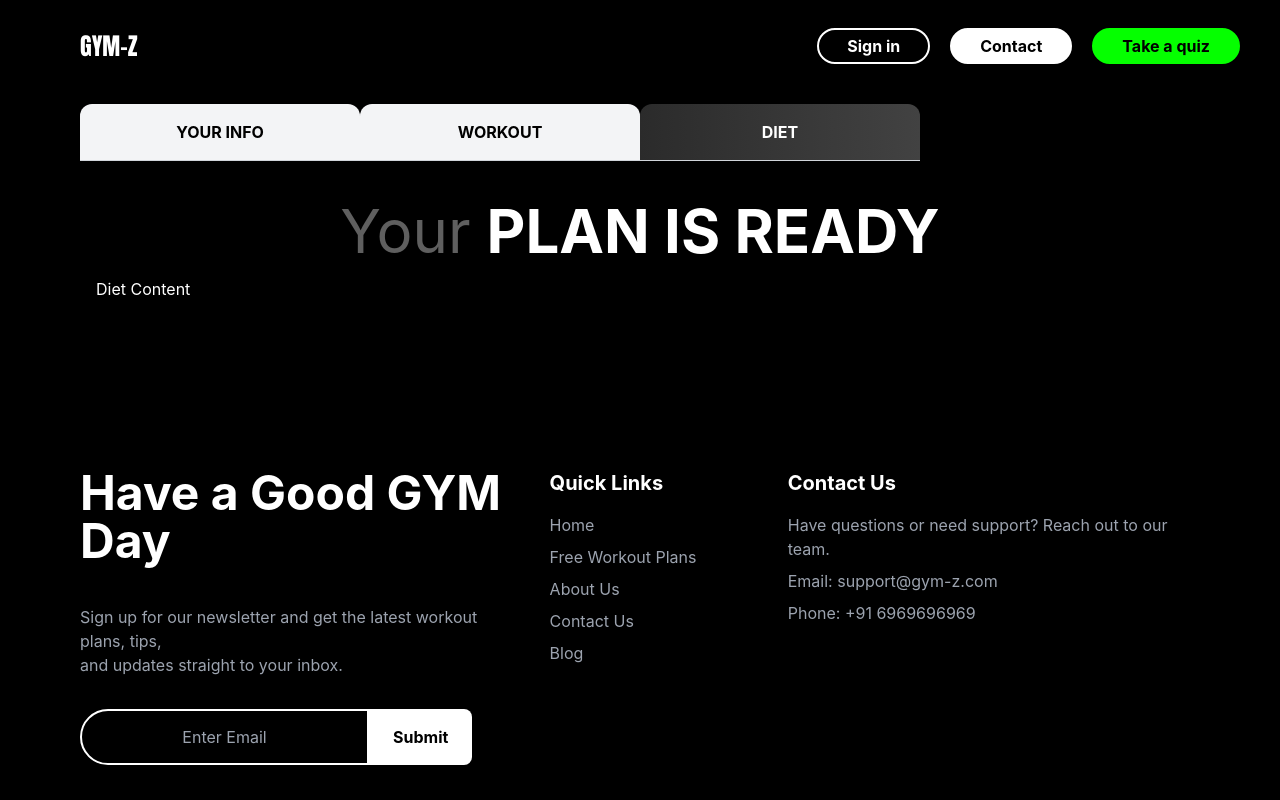
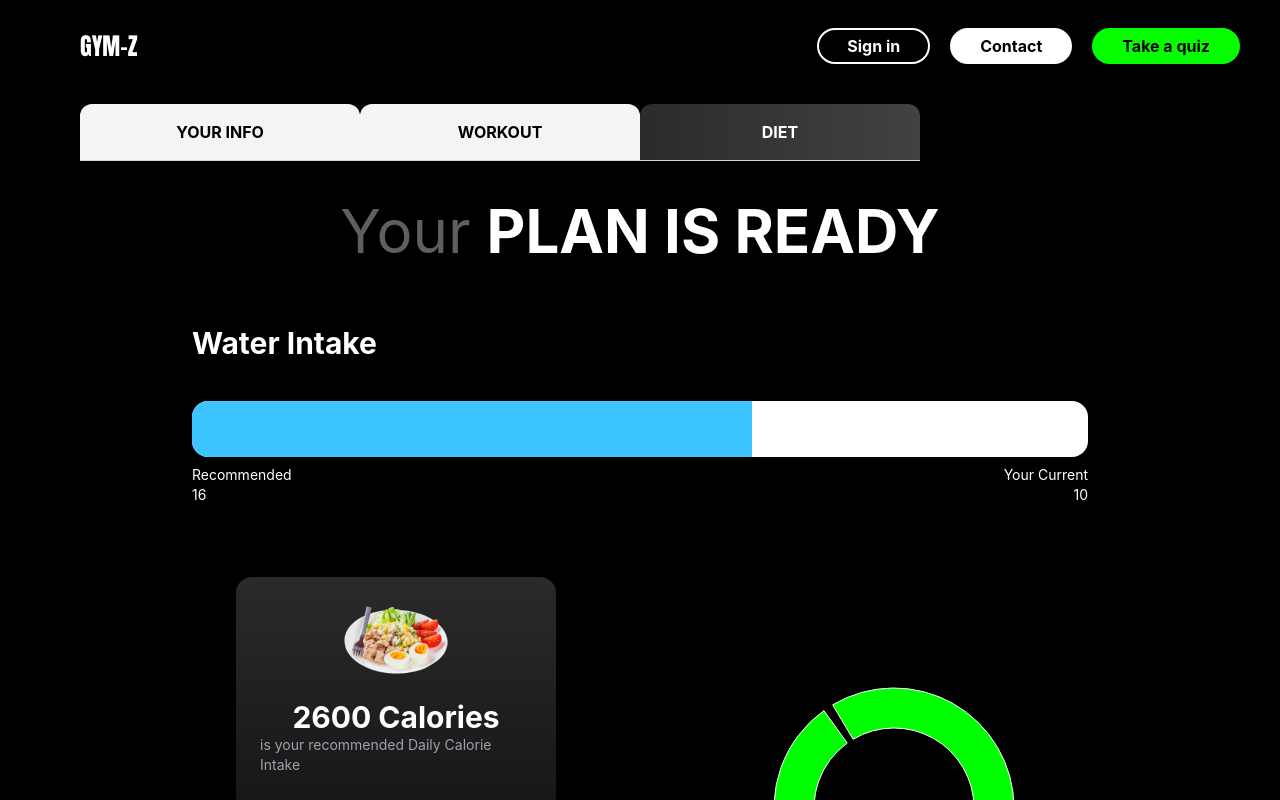
Before and after one commit to GnananSai/Gym-z, a Next.js app: page /result in a window 1280 px wide. Both pictures are taken after a click on the element "DIET". Shown: the top 800 px of the page. Built offline with nearby package versions, Linux system fonts and the light colour scheme.

Commit message:
Diet page Done.

```diff
--- a/package.json
+++ b/package.json
@@ -18,7 +18,8 @@
     "next-auth": "^4.24.7",
     "react": "^18",
     "react-dom": "^18",
-    "react-icons": "^5.3.0"
+    "react-icons": "^5.3.0",
+    "recharts": "^2.12.7"
   },
   "devDependencies": {
     "autoprefixer": "^10.4.20",
--- /dev/null
+++ b/src/components/Diet.jsx
@@ -0,0 +1,17 @@
+import React from 'react';
+import WaterIntakeBar from './waterIntakeLoadBar'; // Ensure this component is imported
+import CalorieGoal from './calorieGoal';
+import NutritionTable from './DietTable'
+
+const Diet = () => {
+  return (
+    <div className='flex flex-col w-full mt-4 gap-8'>
+      {/* Row 1 */}
+      <WaterIntakeBar currentIntake={10} recommendedIntake={16} /> {/* Add props accordingly */}
+      <CalorieGoal/>
+      <NutritionTable/>
+    </div>
+  );
+};
+
+export default Diet;
--- /dev/null
+++ b/src/components/DietTable.jsx
@@ -0,0 +1,48 @@
+import React from 'react';
+
+const NutritionTable = () => {
+  const foods = [
+    { name: 'Fish', grams: 150, protein: 20, carbs: 40, fat: 10 },
+    { name: 'Chicken Breast', grams: 100, protein: 25, carbs: 45, fat: 10 },
+    { name: 'Soyabean', grams: 150, protein: 10, carbs: 30, fat: 15 },
+    { name: 'Beef', grams: 150, protein: 20, carbs: 40, fat: 10 },
+    { name: 'Whey', grams: 150, protein: 25, carbs: 40, fat: 13 },
+    { name: 'Eggs', grams: 150, protein: 31, carbs: 21, fat: 11 },
+    { name: 'Fish', grams: 150, protein: 19, carbs: 40, fat: 7 },
+  ];
+
+  return (
+    <div className="w-full max-w-4xl mx-auto md:p-4 md:mt-10 mt-7">
+      <h2 className="text-white font-bold text-2xl sm:text-3xl mb-4">Some Foods to Include in Your Diet</h2>
+      <div className="overflow-x-auto">
+        <table className="w-full border-collapse text-sm sm:text-base mb-4 border-2 border-white rounded-lg overflow-hidden">
+          <thead className="bg-white text-black">
+            <tr>
+              <th className="p-3 sm:p-4 text-left font-extrabold text-lg sm:text-xl">Food</th>
+              <th className="p-3 sm:p-4 text-left font-extrabold text-lg sm:text-xl">Nutrients</th>
+            </tr>
+          </thead>
+          <tbody className="bg-black text-white">
+            {foods.map((food, index) => (
+              <tr key={index} className="border-t border-gray-700">
+                <td className="p-3 sm:p-4">
+                  <div className="font-bold">{food.name}</div>
+                  <div className="text-sm text-gray-400">{food.grams} Gms</div>
+                </td>
+                <td className="p-3 sm:p-4">
+                  <div className="flex space-x-4">
+                    <span>P - {food.protein}g</span>
+                    <span>C - {food.carbs}g</span>
+                    <span>F - {food.fat}g</span>
+                  </div>
+                </td>
+              </tr>
+            ))}
+          </tbody>
+        </table>
+      </div>
+    </div>
+  );
+};
+
+export default NutritionTable;
--- a/src/components/Reuslt.jsx
+++ b/src/components/Reuslt.jsx
@@ -2,6 +2,7 @@
 import { useState } from 'react';
 import YourInfo from './YourInfo';
 import Workout from './Workout';
+import Diet from './Diet';
 
 export default function TabComponent() {
   const [activeTab, setActiveTab] = useState('info'); // State to manage active tab
@@ -57,7 +58,7 @@ export default function TabComponent() {
   );
 }
 
-// Example components for each tab
-function Diet() {
-  return <div>Diet Content</div>;
-}
+// // Example components for each tab
+// function Diet() {
+//   return <div>Diet Content</div>;
+// }
--- /dev/null
+++ b/src/components/calorieGoal.jsx
@@ -0,0 +1,60 @@
+import React from 'react';
+import { PieChart, Pie, Cell } from 'recharts';
+
+const CalorieGoal = () => {
+  // Data for the Pie Chart
+  const data = [
+    { name: 'Protein', value: 35, color: '#00FF00' }, // Green
+    { name: 'Fat', value: 20, color: '#00FF00' },     // Green
+    { name: 'Carb', value: 45, color: '#00FF00' },    // Green
+  ];
+
+  return (
+    <div className="flex flex-col lg:flex-row justify-evenly items-center w-full h-full">
+
+      {/* Calorie Goal Section with Gradient Background */}
+      <div className="bg-gradient-to-b from-[#2A2A2A] to-black text-white rounded-2xl p-6 max-w-xs">
+        <div className="flex flex-col items-center mb-6">
+          <img src="/Food.png" alt="Food" className="w-fit h-fit rounded-full mb-4" />
+          <h2 className="text-3xl font-bold">2600 Calories</h2>
+          <p className="text-sm text-gray-400">is your recommended Daily Calorie Intake</p>
+        </div>
+        <div className="text-lg font-semibold space-y-4">
+          <p>To maintain</p>
+          <p className="text-2xl">2200 Cal</p>
+          <p>Shred</p>
+          <p className="text-2xl">1800 Cal</p>
+          <p>Bulk</p>
+          <p className="text-2xl">3000 Cal</p>
+        </div>
+      </div>
+
+      {/* Pie Chart Section with Increased Margin */}
+      <div className="ml-12 mt-8 lg:mt-0"> {/* Adjusted margin here */}
+        <PieChart width={300} height={300}>
+          <Pie
+            data={data}
+            cx="50%"
+            cy="50%"
+            innerRadius={80}
+            outerRadius={120}
+            paddingAngle={5}
+            dataKey="value"
+          >
+            {data.map((entry, index) => (
+              <Cell key={`cell-${index}`} fill={entry.color} />
+            ))}
+          </Pie>
+        </PieChart>
+
+        <div className="flex justify-between mt-4 text-white font-bold">
+          <p className="text-lg">Protein <span className="text-green-500">35%</span></p>
+          <p className="text-lg">Fat <span className="text-green-500">20%</span></p>
+          <p className="text-lg">Carb <span className="text-green-500">45%</span></p>
+        </div>
+      </div>
+    </div>
+  );
+};
+
+export default CalorieGoal;
--- /dev/null
+++ b/src/components/waterIntakeLoadBar.jsx
@@ -0,0 +1,28 @@
+import React from 'react';
+
+const WaterIntakeBar = ({ currentIntake, recommendedIntake }) => {
+  // Calculate the width percentage for the current intake
+  const percentage = (currentIntake / recommendedIntake) * 100;
+
+  return (
+    <div className="w-full max-w-4xl mx-auto my-8 mb-10">
+      <h2 className="text-white text-3xl mb-10 font-inter font-bold">Water Intake</h2>
+      <div className="relative h-10 sm:h-14 bg-white rounded-lg sm:rounded-2xl overflow-hidden"> {/* Reduced rounded borders for mobile */}
+        <div
+          className="h-full bg-[#3CC5FF]"
+          style={{ width: `${percentage}%` }}
+        />
+      </div>
+      <div className="flex justify-between text-white text-sm mt-2">
+        <span>Recommended</span>
+        <span>Your Current</span>
+      </div>
+      <div className="flex justify-between text-white text-sm">
+        <span>{recommendedIntake}</span>
+        <span>{currentIntake}</span>
+      </div>
+    </div>
+  );
+};
+
+export default WaterIntakeBar;
```
Also changed, not shown: public/Food.png (added), 1 other file (tests, documents, lock files or other folders).
